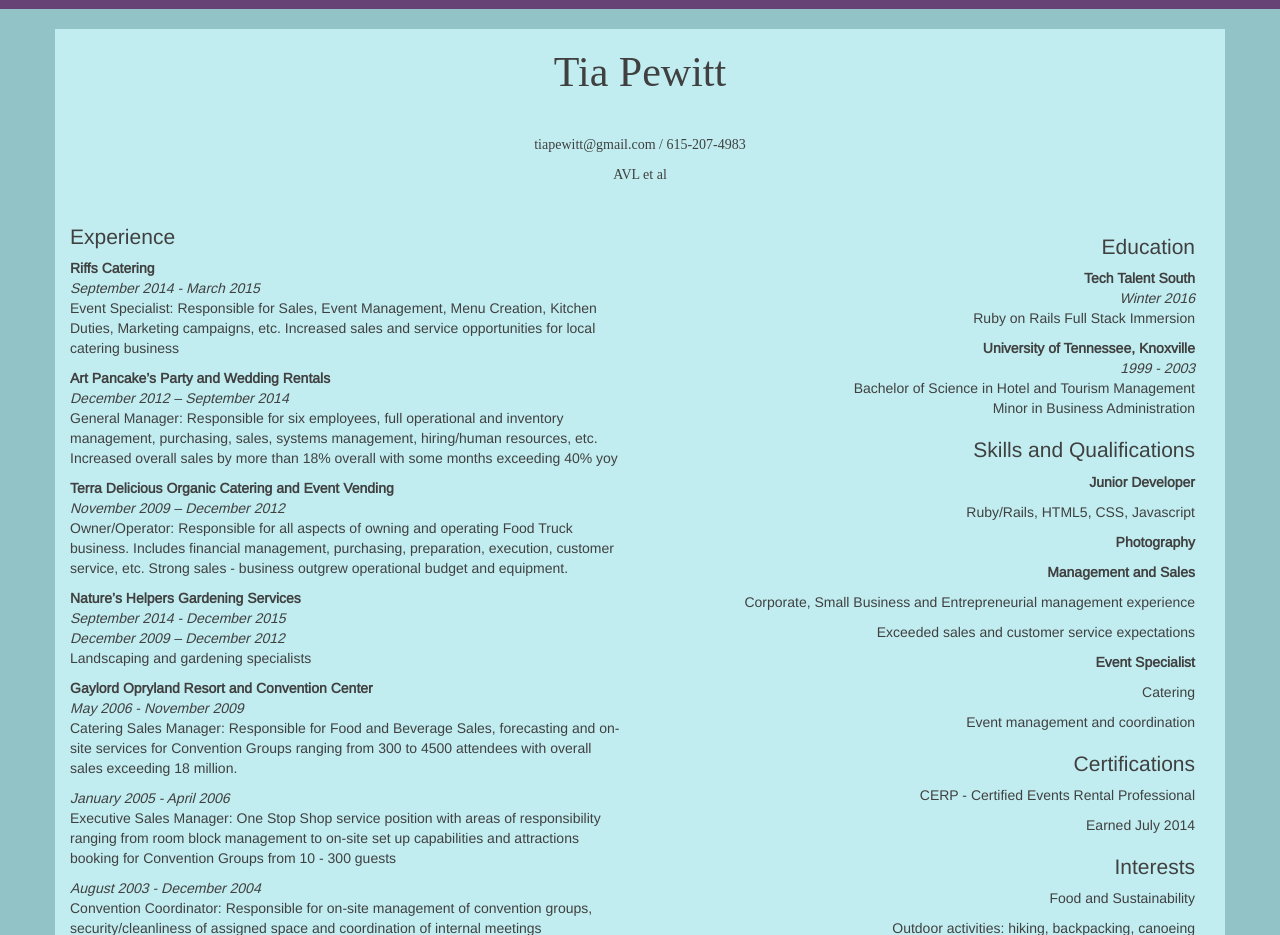
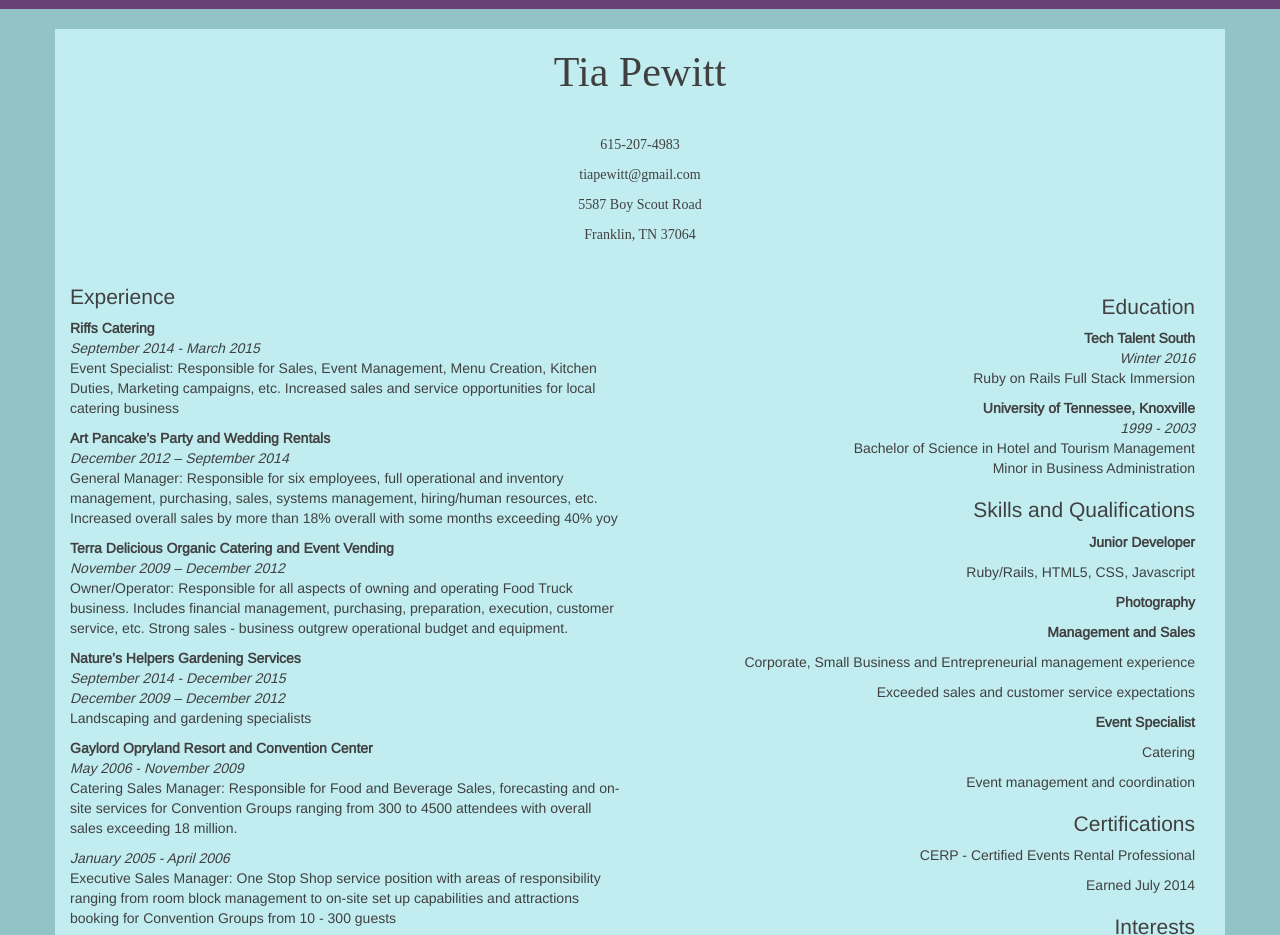
Before and after one commit to tiapewitt/profile-page-tts, a plain HTML site: page index.html in a window 1280 px wide. Shown: the part 880-1815 px from the top of the page. Drawn offline with nearby package versions, Linux system fonts and the light colour scheme; a web font is replaced by a local one.

Commit message:
updated address

```diff
--- a/index.html
+++ b/index.html
@@ -82,8 +82,8 @@ $(function() {
       <div class="modal-body">
         <p>615-207-4983</p>
         <p>tiapewitt@gmail.com</p>
-        <p>48 Chapel Hill Church Road</p>
-        <p>Asheville, NC 28803</p>
+        <p>5587 Boy Scout Road</p>
+        <p>Franklin, TN 37064</p>
       </div>
       <div class="modal-footer">
         <button type="button" class="btn btn-default" data-dismiss="modal">Close</button>
@@ -134,8 +134,10 @@ $(function() {
   <br>
 	<div class="container heading">
 		<p><h1>Tia Pewitt</h1><p><br>
-		<p>tiapewitt@gmail.com     /     615-207-4983</p>
-		<p>AVL et al</p>
+    <p>615-207-4983</p>
+    <p>tiapewitt@gmail.com</p>
+		<p>5587 Boy Scout Road</p>
+    <p>Franklin, TN 37064</p>
 	</div>
 
 <div class="container left">
```
Also changed, not shown: resume.html (+2 -1 lines).
